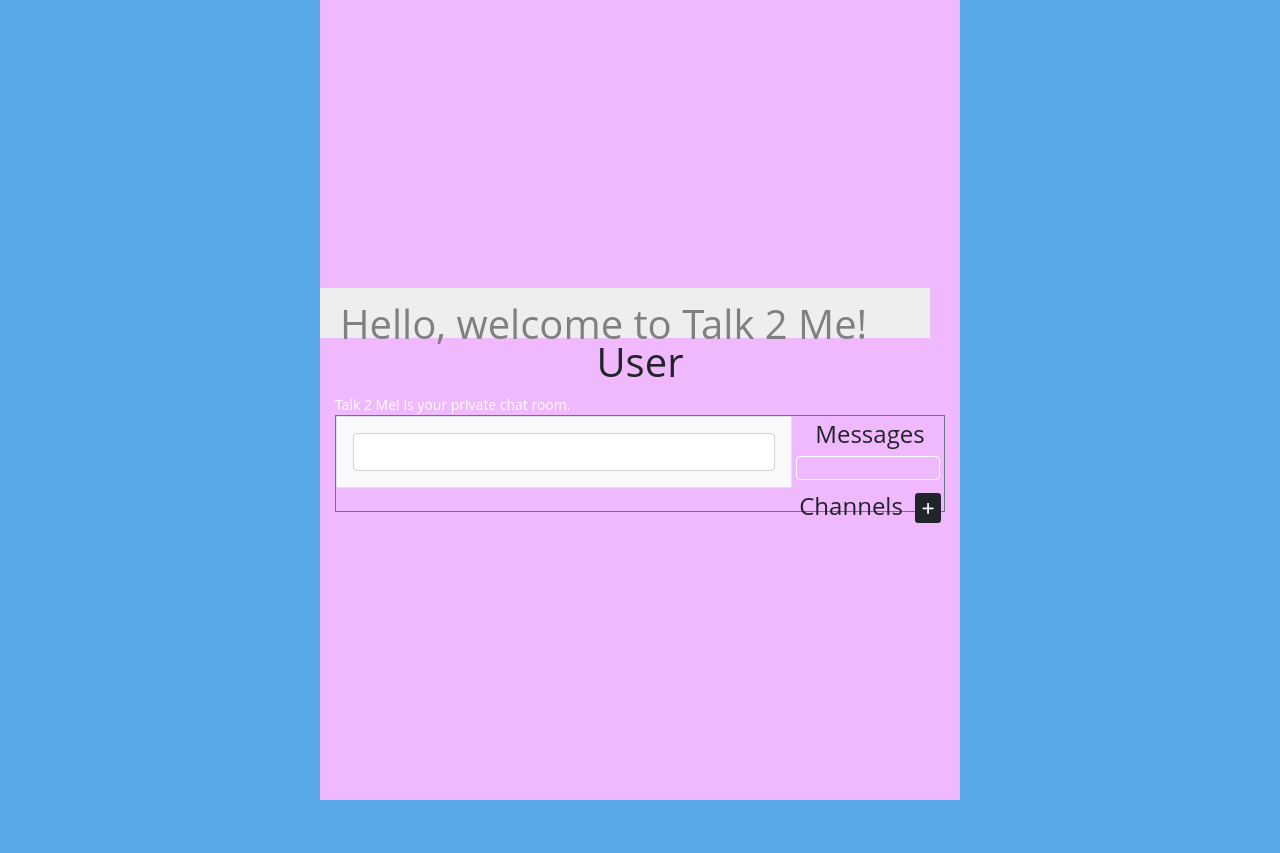
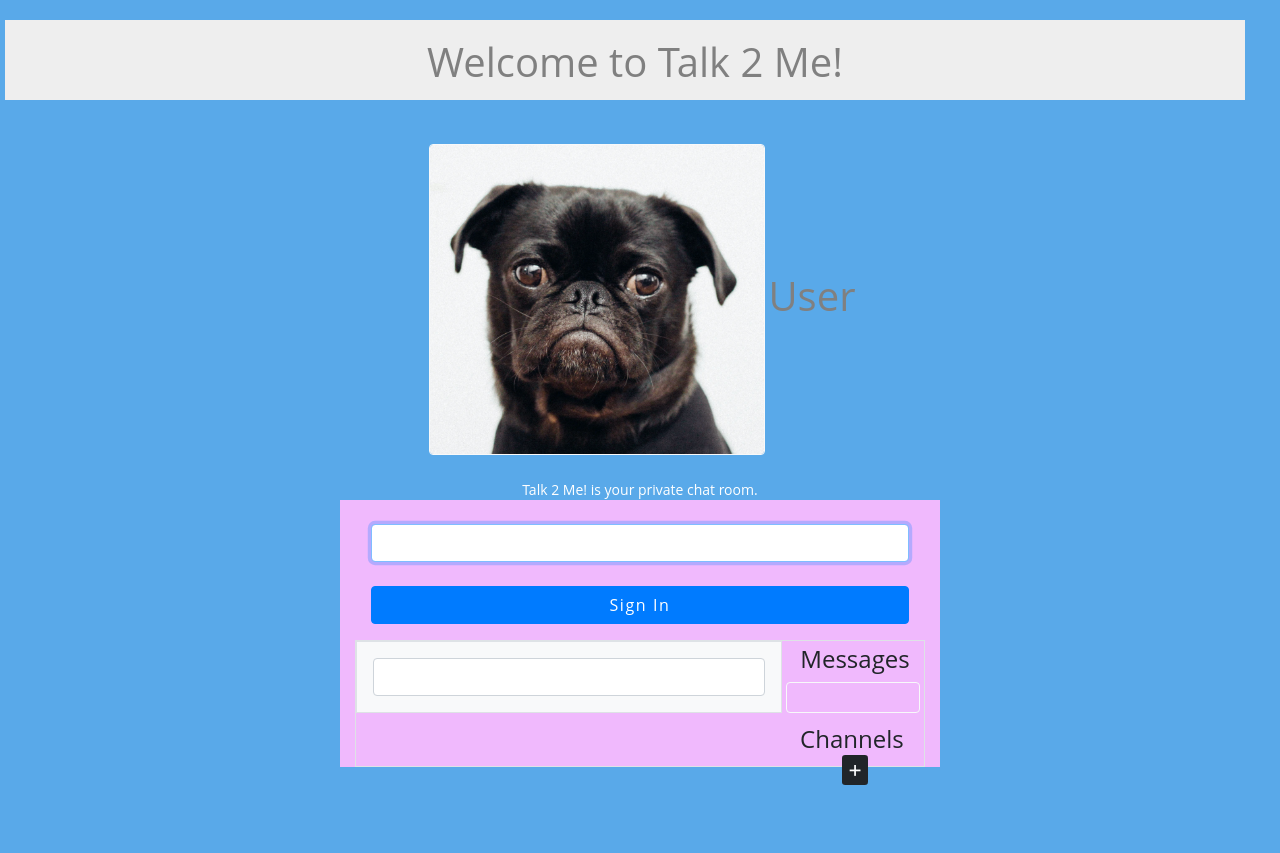
Before and after one commit to CarinaLR/Talk-2-Me-, a Flask app: page / in a window 1280 px wide. Before the commit the page ends 800 px from the top, so only its background shows below. Run offline with Flask 2, Linux system fonts and the light colour scheme; some libraries are stand-ins or nearby versions.

Commit message:
add style and structure

```diff
--- a/static/css/style.css
+++ b/static/css/style.css
@@ -1,16 +1,6 @@
 /* tags */
 * {
   box-sizing: border-box;
-}
-
-a {
-  text-decoration: none;
-  color: #444;
-  transition: color 0.5s ease;
-}
-
-a:hover {
-  color: #888;
 }
 
 body {
@@ -19,18 +9,6 @@ body {
   height: 100vh;
   width: 100vw;
   background: #59a9e9;
-}
-
-nav {
-  display: flex;
-  flex-direction: row;
-  align-items: center;
-  display: flex;
-  height: 80px;
-  width: 100vw;
-  padding: 10px;
-  border-radius: 5px;
-  margin-right: 20;
 }
 
 nav h1 {
@@ -61,26 +39,21 @@ button {
   letter-spacing: 0.1em;
 }
 
-button.remove {
-  background-color: #ff0000;
-  color: white;
-}
-
-button.remove:hover {
-  background-color: #cc0000;
-}
-
 /* id */
 #header {
   width: 100%;
   display: flex;
   align-items: center;
   justify-content: center;
+  padding: 20px;
 }
 
 #navbar {
+  display: flex;
+  flex-direction: row;
+  align-items: center;
   width: 100%;
-  height: 50px;
+  height: 80px;
   background-color: #eee;
   color: gray;
   align-items: center;
@@ -91,16 +64,29 @@ button.remove:hover {
   height: 100%;
   width: 100%;
   background-color: #59a9e9;
+  padding: 20px;
 }
 
 #main {
   display: flex;
   flex-direction: column;
   align-items: center;
+  padding: 20px;
 }
 
 #main > div {
   width: 50%;
+}
+
+#messages {
+  overflow: auto;
+}
+
+#pic {
+  overflow-x: auto;
+  text-align: center;
+  width: 60%;
+  height: 60%;
 }
 
 /* form */
@@ -147,6 +133,8 @@ form button:disabled {
 .container {
   height: 100%;
   width: 100%;
+  display: flex;
+  justify-content: space-between;
   background-color: #f0b9fd;
 }
 
@@ -160,7 +148,7 @@ form button:disabled {
 }
 
 /* Chat */
-#messages,
+
 #channelList,
 #inbox {
   overflow: auto;
--- a/templates/index.html
+++ b/templates/index.html
@@ -1,15 +1,21 @@
 {% extends "layout.html" %} {% block title %} Talk 2 Me! {% endblock %} {% block
 navbar %}
-<nav style="width: 100%;">
-  <h1>Hello, welcome to Talk 2 Me!</h1>
+<nav style="width: 100%; height: 80%; margin-left: 20px;">
+  <h1 class="justify-content-end">Welcome to Talk 2 Me!</h1>
 </nav>
 {% endblock %} {% block body %}
-<div  class='row h-75 no-gutters border border-secondary' >
+<form action="/signin" method="POST">
+  <div class="form-group">
+      <input type="text" class="form-control" id="username" name="username" autofocus aria-describedby="userHelp">
+  </div>
+  <button class="btn btn-primary" type="submit">Sign In</button>
+</form>
+<div class='row h-75 no-gutters border'>
   <div   class='col-9 bg-light border p-3 d-flex flex-column justify-content-end h-100' >
-      <div id='messages' >
+      <div id='messages'>
       <!--place for all messages-->
       </div>
-      <input id='messageInput' type='text' class="  form-control text-right " maxlength="80">
+      <input type='text' class="  form-control text-right " maxlength="80">
   </div>
   <div class='col-3  text-center'>
       <h2 id='username' class='text-center bg-info m-1 rounded '></h2>
--- a/templates/layout.html
+++ b/templates/layout.html
@@ -29,22 +29,23 @@
     ></script>
     <script src="https://cdnjs.cloudflare.com/ajax/libs/socket.io/2.2.0/socket.io.slim.js"></script>
   </head>
-  <body id="main">
-    <div class="column container">
-      <div id="navbar" class="row">
+  <body>
+    <div id="app">
+      <div id="navbar" class="row" style="width: 100%;">
         {% block navbar %}{% endblock %}
       </div>
-      <div>
+      <div id="main">
         <div id="header">
-          <h1>{{ headline }}</h1>
+          <img src="/static/img/pug.png" width="60" height="60" id="pic" class="border border-light rounded m-1"/>
+          <h1 style="color:gray">{{ headline }}</h1>
         </div>
         <p class="column" style="color: white;">
           Talk 2 Me! is your private chat room.
         </p>
-        <div>
+        <div class="column container">
           {% block body %}{% endblock %}
         </div>
       </div>
-    </div>
+    </div id="app">
   </body>
 </html>
```
